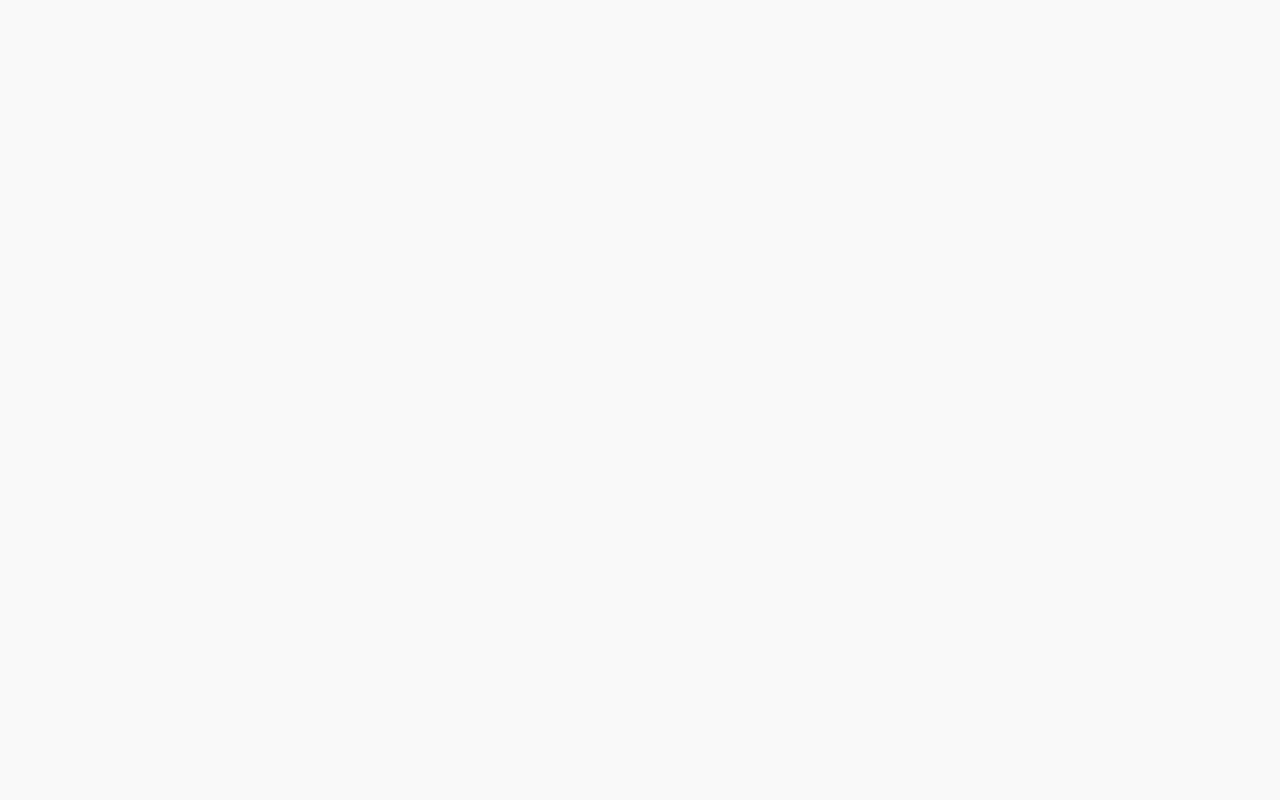
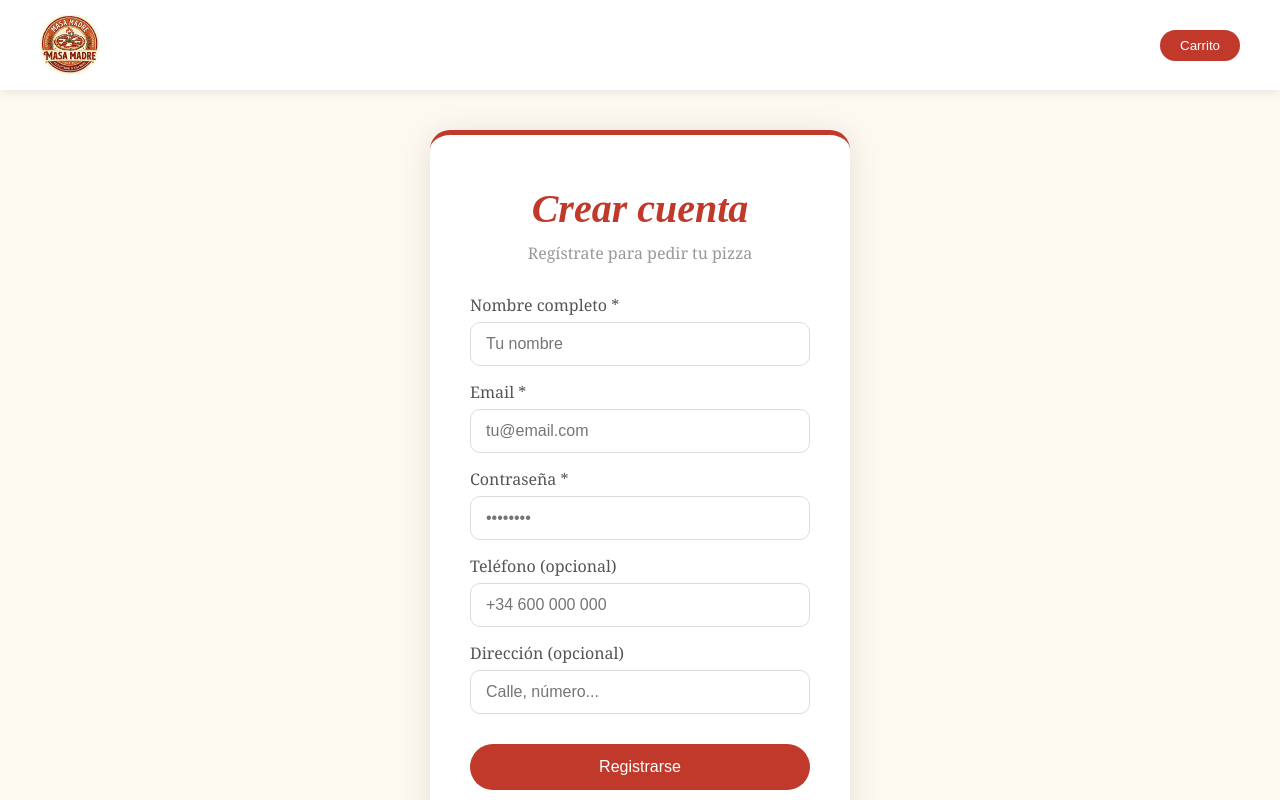
Before and after one commit to Ainhooaa/Pizzeria-sw-ab, a React (Vite) app: page /registro in a window 1280 px wide. Before the commit this address had no page. Shown: the top 800 px of the page. Built offline with nearby package versions, Linux system fonts and the light colour scheme.

Commit message:
registred done

```diff
--- a/src/App.tsx
+++ b/src/App.tsx
@@ -12,6 +12,7 @@ import MisPedidos from './pages/MisPedidos'
 import MisPizzas from './pages/MisPizzas'
 import AdminPedidos from './pages/AdminPedidos'
 import AdminMenu from './pages/AdminMenu'
+import Registro from './pages/Registro'
 
 function App() {
   return (
@@ -30,6 +31,7 @@ function App() {
           <Route path="/mis-pizzas" element={<MisPizzas />} />
           <Route path="/admin/pedidos" element={<AdminPedidos />} />
           <Route path="/admin/menu" element={<AdminMenu />} />
+          <Route path="/registro" element={<Registro />} />
         </Routes>
       </BrowserRouter>
     </CarritoProvider>
--- /dev/null
+++ b/src/pages/Registro.tsx
@@ -0,0 +1,276 @@
+import { useNavigate } from 'react-router-dom'
+import { useState } from 'react'
+
+function Registro() {
+  const navigate = useNavigate()
+  const [nombre, setNombre] = useState('')
+  const [email, setEmail] = useState('')
+  const [password, setPassword] = useState('')
+  const [telefono, setTelefono] = useState('')
+  const [direccion, setDireccion] = useState('')
+  const [error, setError] = useState('')
+  const [cargando, setCargando] = useState(false)
+
+  const handleRegistro = async () => {
+    if (!nombre || !email || !password) {
+      setError('Nombre, email y contraseña son obligatorios')
+      return
+    }
+
+    setCargando(true)
+    setError('')
+
+    try {
+      const res = await fetch('http://localhost:3000/usuarios/registro', {
+        method: 'POST',
+        headers: { 'Content-Type': 'application/json' },
+        body: JSON.stringify({ nombre, email, password, telefono, direccion })
+      })
+
+      const data = await res.json()
+
+      if (!res.ok || data.error) {
+        setError(data.error || 'Error al registrarse')
+        setCargando(false)
+        return
+      }
+
+      alert('Registro exitoso. Ahora inicia sesión')
+      navigate('/login')
+
+    } catch (error) {
+      console.error('Error de conexión:', error)
+      setError('Error al conectar con el servidor')
+      setCargando(false)
+    }
+  }
+
+  return (
+    <div style={{
+      fontFamily: 'Georgia, serif',
+      backgroundColor: '#fdf8f0',
+      minHeight: '100vh',
+      display: 'flex',
+      flexDirection: 'column'
+    }}>
+      <div style={{
+        backgroundColor: 'white',
+        padding: '15px 40px',
+        display: 'flex',
+        justifyContent: 'space-between',
+        alignItems: 'center',
+        boxShadow: '0 2px 10px rgba(0,0,0,0.08)'
+      }}>
+        <img
+          src="/logo.jpeg"
+          alt="Masa Madre"
+          onClick={() => navigate('/')}
+          style={{ height: '60px', cursor: 'pointer' }}
+        />
+        <button
+          onClick={() => navigate('/carrito')}
+          style={{
+            backgroundColor: '#c0392b',
+            border: 'none',
+            color: 'white',
+            padding: '8px 20px',
+            borderRadius: '50px',
+            cursor: 'pointer'
+          }}>
+          Carrito
+        </button>
+      </div>
+
+      <div style={{
+        flex: 1,
+        display: 'flex',
+        alignItems: 'center',
+        justifyContent: 'center',
+        padding: '40px 20px'
+      }}>
+        <div style={{
+          backgroundColor: 'white',
+          borderRadius: '20px',
+          padding: '50px 40px',
+          width: '100%',
+          maxWidth: '420px',
+          boxShadow: '0 4px 30px rgba(0,0,0,0.1)',
+          borderTop: '5px solid #c0392b'
+        }}>
+          <h1 style={{
+            fontFamily: 'Cormorant Garamond, serif',
+            fontStyle: 'italic',
+            color: '#c0392b',
+            fontSize: '2.5rem',
+            textAlign: 'center',
+            margin: '0 0 10px'
+          }}>
+            Crear cuenta
+          </h1>
+          <p style={{ textAlign: 'center', color: '#999', marginBottom: '30px' }}>
+            Regístrate para pedir tu pizza
+          </p>
+
+          {error && (
+            <div style={{
+              backgroundColor: '#fdf0f0',
+              border: '1px solid #c0392b',
+              borderRadius: '10px',
+              padding: '12px',
+              marginBottom: '20px',
+              color: '#c0392b',
+              textAlign: 'center'
+            }}>
+              {error}
+            </div>
+          )}
+
+          <div style={{ marginBottom: '15px' }}>
+            <label style={{ color: '#555', display: 'block', marginBottom: '6px' }}>Nombre completo *</label>
+            <input
+              type="text"
+              value={nombre}
+              onChange={e => setNombre(e.target.value)}
+              placeholder="Tu nombre"
+              style={{
+                width: '100%',
+                padding: '12px 15px',
+                borderRadius: '10px',
+                border: '1.5px solid #ddd',
+                fontSize: '1rem',
+                boxSizing: 'border-box'
+              }}
+            />
+          </div>
+
+          <div style={{ marginBottom: '15px' }}>
+            <label style={{ color: '#555', display: 'block', marginBottom: '6px' }}>Email *</label>
+            <input
+              type="email"
+              value={email}
+              onChange={e => setEmail(e.target.value)}
+              placeholder="tu@email.com"
+              style={{
+                width: '100%',
+                padding: '12px 15px',
+                borderRadius: '10px',
+                border: '1.5px solid #ddd',
+                fontSize: '1rem',
+                boxSizing: 'border-box'
+              }}
+            />
+          </div>
+
+          <div style={{ marginBottom: '15px' }}>
+            <label style={{ color: '#555', display: 'block', marginBottom: '6px' }}>Contraseña *</label>
+            <input
+              type="password"
+              value={password}
+              onChange={e => setPassword(e.target.value)}
+              placeholder="••••••••"
+              style={{
+                width: '100%',
+                padding: '12px 15px',
+                borderRadius: '10px',
+                border: '1.5px solid #ddd',
+                fontSize: '1rem',
+                boxSizing: 'border-box'
+              }}
+            />
+          </div>
+
+          <div style={{ marginBottom: '15px' }}>
+            <label style={{ color: '#555', display: 'block', marginBottom: '6px' }}>Teléfono (opcional)</label>
+            <input
+              type="tel"
+              value={telefono}
+              onChange={e => setTelefono(e.target.value)}
+              placeholder="+34 600 000 000"
+              style={{
+                width: '100%',
+                padding: '12px 15px',
+                borderRadius: '10px',
+                border: '1.5px solid #ddd',
+                fontSize: '1rem',
+                boxSizing: 'border-box'
+              }}
+            />
+          </div>
+
+          <div style={{ marginBottom: '30px' }}>
+            <label style={{ color: '#555', display: 'block', marginBottom: '6px' }}>Dirección (opcional)</label>
+            <input
+              type="text"
+              value={direccion}
+              onChange={e => setDireccion(e.target.value)}
+              placeholder="Calle, número..."
+              style={{
+                width: '100%',
+                padding: '12px 15px',
+                borderRadius: '10px',
+                border: '1.5px solid #ddd',
+                fontSize: '1rem',
+                boxSizing: 'border-box'
+              }}
+            />
+          </div>
+
+          <button
+            onClick={handleRegistro}
+            disabled={cargando}
+            style={{
+              width: '100%',
+              backgroundColor: cargando ? '#999' : '#c0392b',
+              color: 'white',
+              border: 'none',
+              padding: '14px',
+              borderRadius: '50px',
+              fontSize: '1rem',
+              cursor: cargando ? 'not-allowed' : 'pointer'
+            }}
+          >
+            {cargando ? 'Registrando...' : 'Registrarse'}
+          </button>
+
+          <div style={{ textAlign: 'center', marginTop: '20px' }}>
+            <span style={{ color: '#999' }}>
+              ¿Ya tienes cuenta?{' '}
+              <span
+                onClick={() => navigate('/login')}
+                style={{ color: '#c0392b', cursor: 'pointer', textDecoration: 'underline' }}
+              >
+                Inicia sesión aquí
+              </span>
+            </span>
+          </div>
+          <div style={{ textAlign: 'center', marginTop: '15px' }}>
+        <span
+            onClick={() => navigate('/menu')}
+            style={{ color: '#999', cursor: 'pointer', fontSize: '0.85rem' }}
+            onMouseEnter={e => e.currentTarget.style.color = '#c0392b'}
+            onMouseLeave={e => e.currentTarget.style.color = '#999'}
+        >
+            ← Volver al menú principal
+        </span>
+        </div>
+        </div>
+      </div>
+
+      <footer style={{
+        backgroundColor: '#2c2c2c',
+        color: '#aaa',
+        textAlign: 'center',
+        padding: '30px',
+        fontSize: '0.9rem'
+      }}>
+        <p style={{ color: 'white', fontFamily: 'Cormorant Garamond, serif', fontStyle: 'italic', fontSize: '1.3rem' }}>
+          Masa Madre
+        </p>
+        <p>Calle Nieves Cano 12, Vitoria-Gasteiz · +34 945 123 456</p>
+        <p>© 2026 Masa Madre</p>
+      </footer>
+    </div>
+  )
+}
+
+export default Registro
```
